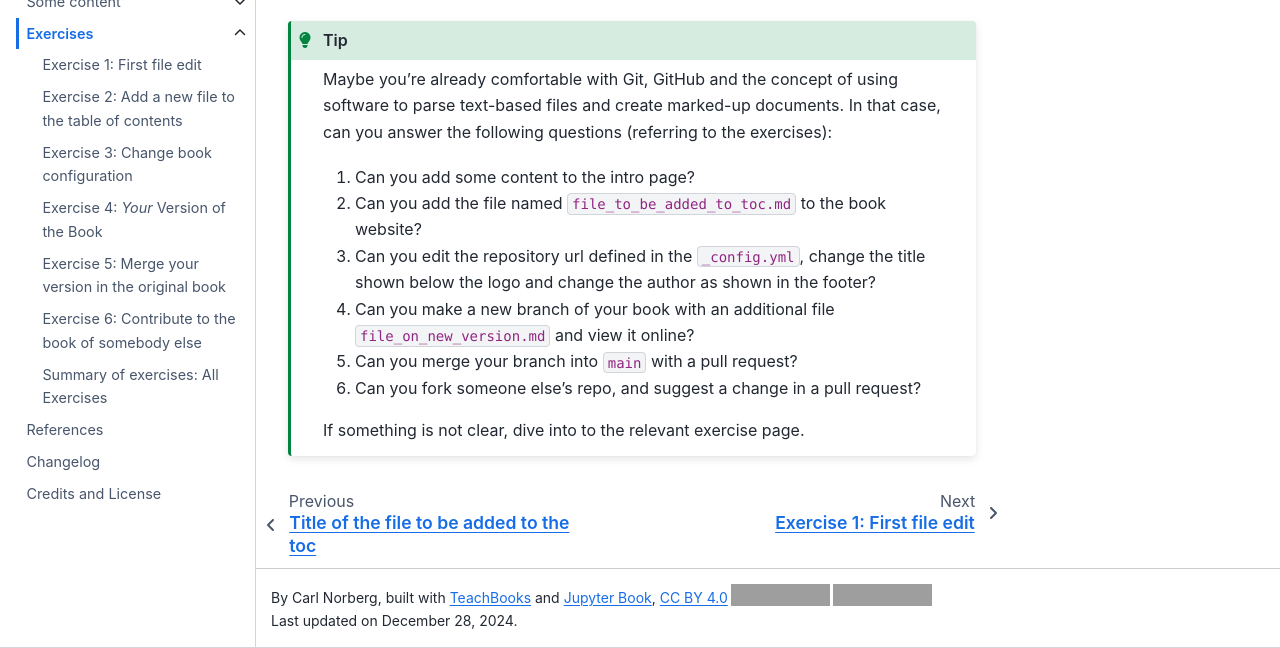
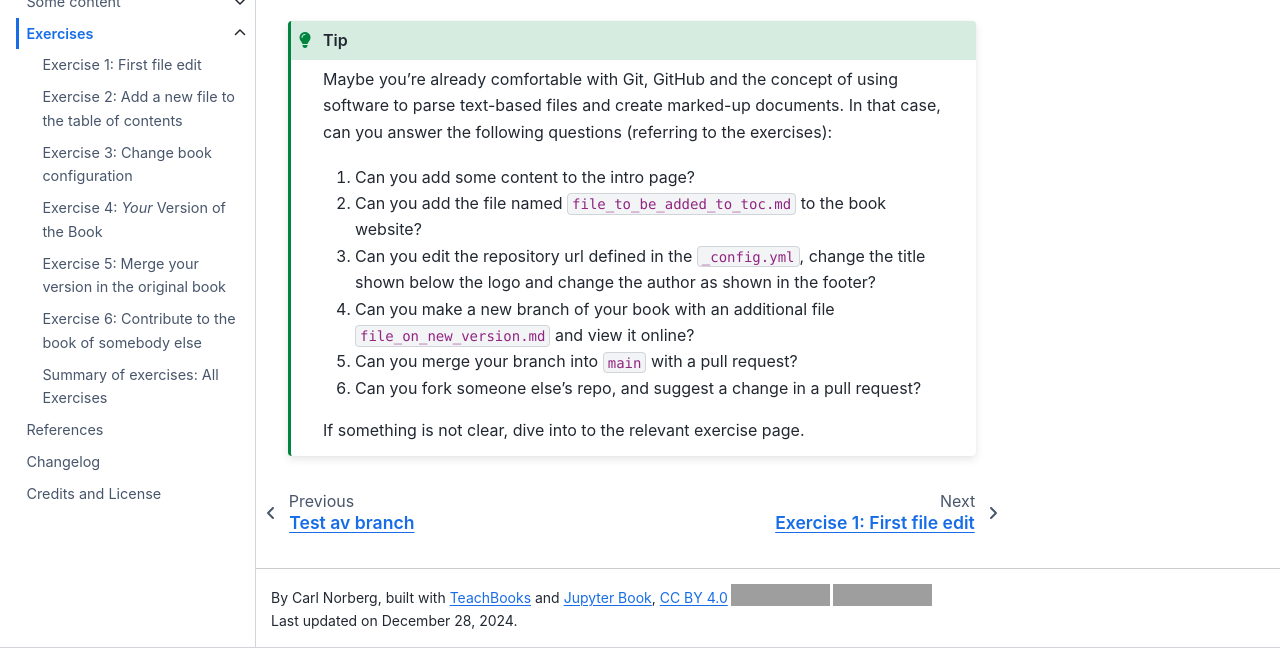
Before and after one commit to Carl-N-Jarfalla/test-book, a Jupyter Book: the page built from book/exercises.md, in a window 1280 px wide and 1064 px high, cut to the strip 416-1064 px from the top of the window. Built offline with Jupyter Book 1.0.4 settings and Sphinx 7.4.7 and the Sphinx Book theme 1.1.4, drawn with Linux system fonts in a browser that asks for light colours; comment, search, counter and statistics services are not loaded; grey boxes are pictures that could not be loaded.

Commit message:
Update _toc.yml

```diff
--- a/book/_toc.yml
+++ b/book/_toc.yml
@@ -8,6 +8,7 @@ parts:
       sections:
       - file: some_content/text_and_code.ipynb
       - file: file_to_be_added_to_toc.md
+      - file: test 1.md
     - file: exercises
       sections:
       - file: exercises/001.md
```
